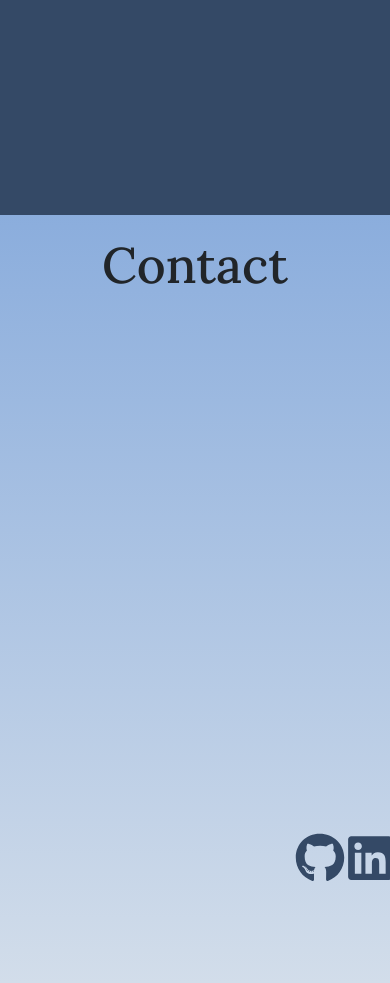
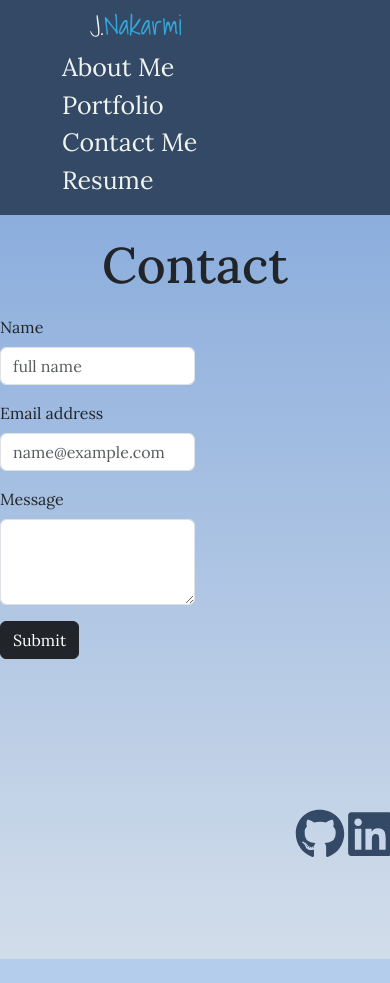
Before and after one commit to Jujunakarmi/React-portfolio, a React (Vite) app: page /contact in a window 390 px wide. Shown: the top 983 px of the page. After the commit the page ends 959 px from the top, so only its background shows below. Built offline with nearby package versions, Linux system fonts and the light colour scheme.

Commit message:
fixed media queries

```diff
--- a/src/components/Header/Header.css
+++ b/src/components/Header/Header.css
@@ -16,6 +16,6 @@ span{
 
 @media screen and (max-width: 768px) {
     .header{
-     margin-left: 73%;
+     margin-left: 90px;
     }
 }
--- a/src/components/Nav/Nav.css
+++ b/src/components/Nav/Nav.css
@@ -3,7 +3,7 @@
 }
 
 .navbar-nav{
-margin-left: 35rem;
+margin-left: 60%;
 
 }
 
@@ -26,11 +26,16 @@ a.nav:hover{
     #navbarSupportedContent{
         display: flex;
         flex-wrap:wrap;
+
     }
+    .navbar{
+        width: 800px;
+      }
+
+      .navbar-nav{
+        margin-left: 0;
+
+        }
+
+
 }
-
- @media screen and (max-width: 768px) {
-    .navbar{
-      width: 800px;
-    }
-}
--- a/src/index.css
+++ b/src/index.css
@@ -54,7 +54,17 @@ h2 {
   width: 50%;
 }
 
-.mb-3 {
+
+
+#header-resume{
+  font-size: 20px;
+  margin-left: 20px;
+}
+
+
+@media screen and (min-width: 1024px) {
+
+ .mb-3 {
   margin-left: 500px;
 }
 
@@ -62,7 +72,4 @@ h2 {
   margin-left: 500px;
 }
 
-#header-resume{
-  font-size: 20px;
-  margin-left: 20px;
-}
+    }
--- a/src/pages/Resume.jsx
+++ b/src/pages/Resume.jsx
@@ -6,7 +6,7 @@ export default function Resume() {
     <div>
       <h2 >Resume</h2>
       <p id ='header-resume'>
-        Click <a href={resume} target="_blank">here</a> to view my resume.
+        Click <a href={resume} target="_blank" download>here</a> to view my resume.
         <h3>Front-End Proficiencies</h3>
           <ul className="skills">
             <li>HTML</li>
```
